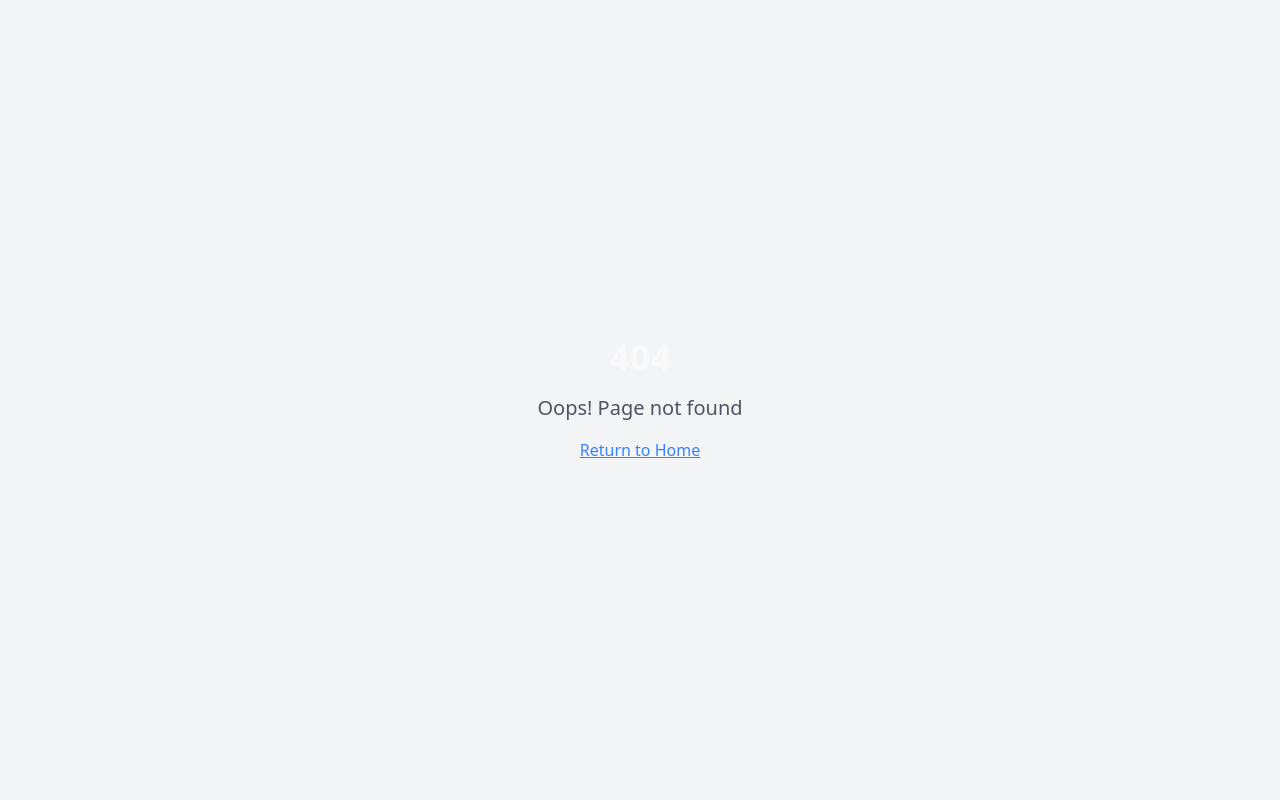
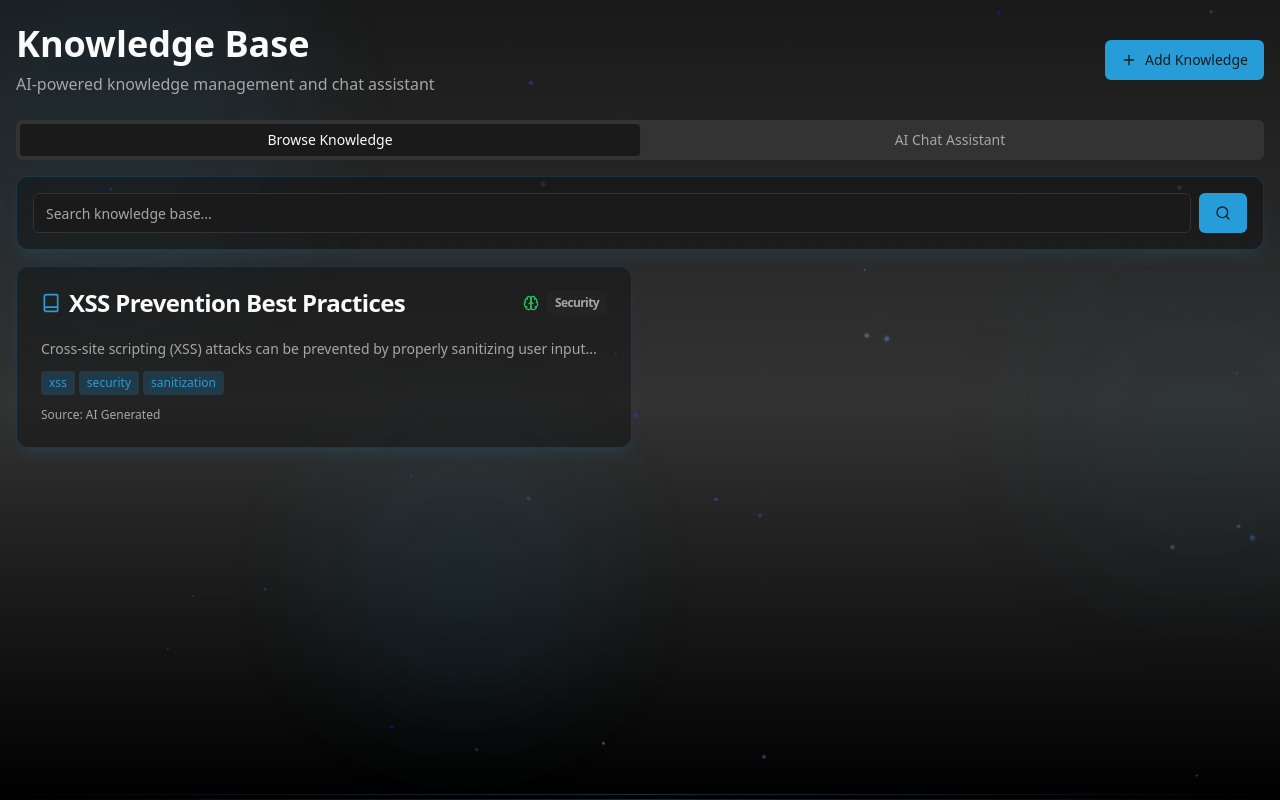
Before and after one commit to SageServices/code-wise-defender, a React (Vite) app: page /knowledge in a window 1280 px wide. Before the commit this address had no page. Built offline with nearby package versions, Linux system fonts and the light colour scheme.

Commit message:
Fix: Ensure GitHub route works
The 404 error indicates the /github route is not working. This commit ensures the GitHub page is correctly built and accessible. A guide will be provided in the root directory for any manual setup steps.

```diff
--- a/src/App.tsx
+++ b/src/App.tsx
@@ -18,8 +18,7 @@ const App = () => (
         <Sonner />
         <BrowserRouter>
           <Routes>
-            <Route path="/" element={<Index />} />
-            {/* ADD ALL CUSTOM ROUTES ABOVE THE CATCH-ALL "*" ROUTE */}
+            <Route path="/*" element={<Index />} />
             <Route path="*" element={<NotFound />} />
           </Routes>
         </BrowserRouter>
--- a/src/pages/Index.tsx
+++ b/src/pages/Index.tsx
@@ -28,13 +28,13 @@ const Index = () => {
 
             <div className="container mx-auto px-4 pt-6 pb-16 relative z-10">
               <Routes>
-                <Route path="/" element={<Dashboard />} />
-                <Route path="/security" element={<SecurityOverview />} />
-                <Route path="/maintenance" element={<MaintenancePanel />} />
-                <Route path="/ai-insights" element={<AIInsights />} />
-                <Route path="/knowledge" element={<KnowledgeBase />} />
-                <Route path="/themes" element={<ThemeCustomizer />} />
-                <Route path="/github" element={<GitHubDashboard />} />
+                <Route index element={<Dashboard />} />
+                <Route path="security" element={<SecurityOverview />} />
+                <Route path="maintenance" element={<MaintenancePanel />} />
+                <Route path="ai-insights" element={<AIInsights />} />
+                <Route path="knowledge" element={<KnowledgeBase />} />
+                <Route path="themes" element={<ThemeCustomizer />} />
+                <Route path="github" element={<GitHubDashboard />} />
               </Routes>
             </div>
 
```
Also changed, not shown: SETUP_GUIDE.txt (added), public/manifest.json.
